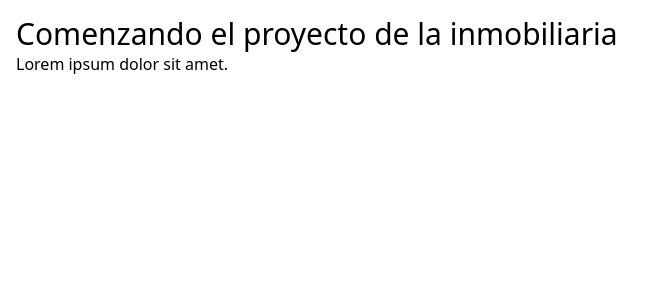
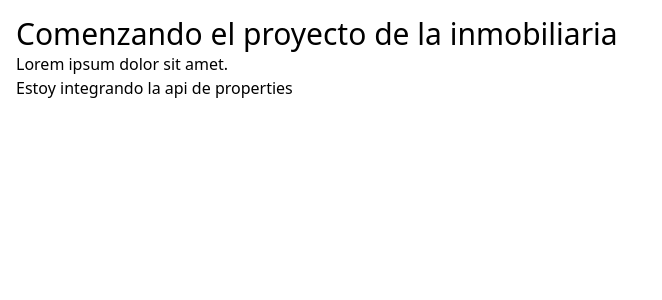
Before and after one commit to jcsoftdev/inmobiliaria-front, a React (Vite) app: page / in a window 1280 px wide. Shown: the top 300 px of the page, without its empty margins (0-662 px from the left). Built offline with nearby package versions, Linux system fonts and the light colour scheme.

Commit message:
feat: add integration of properties api

```diff
--- a/src/App.tsx
+++ b/src/App.tsx
@@ -3,6 +3,8 @@ function App() {
     <div className="p-4 ">
       <h1 className="text-3xl ">Comenzando el proyecto de la inmobiliaria</h1>
       <p>Lorem ipsum dolor sit amet.</p>
+
+      <p>Estoy integrando la api de properties</p>
     </div>
   )
 }
```
